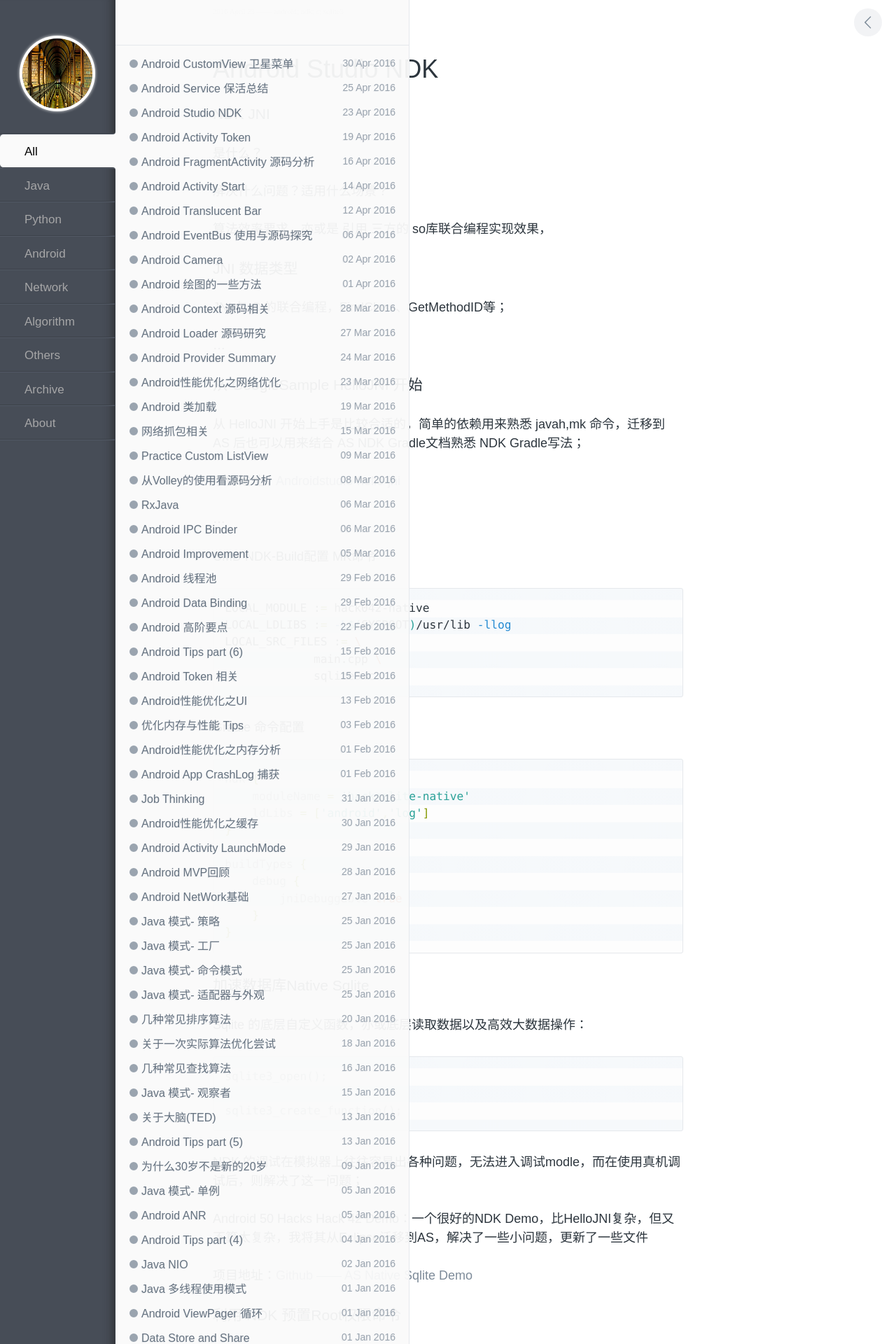
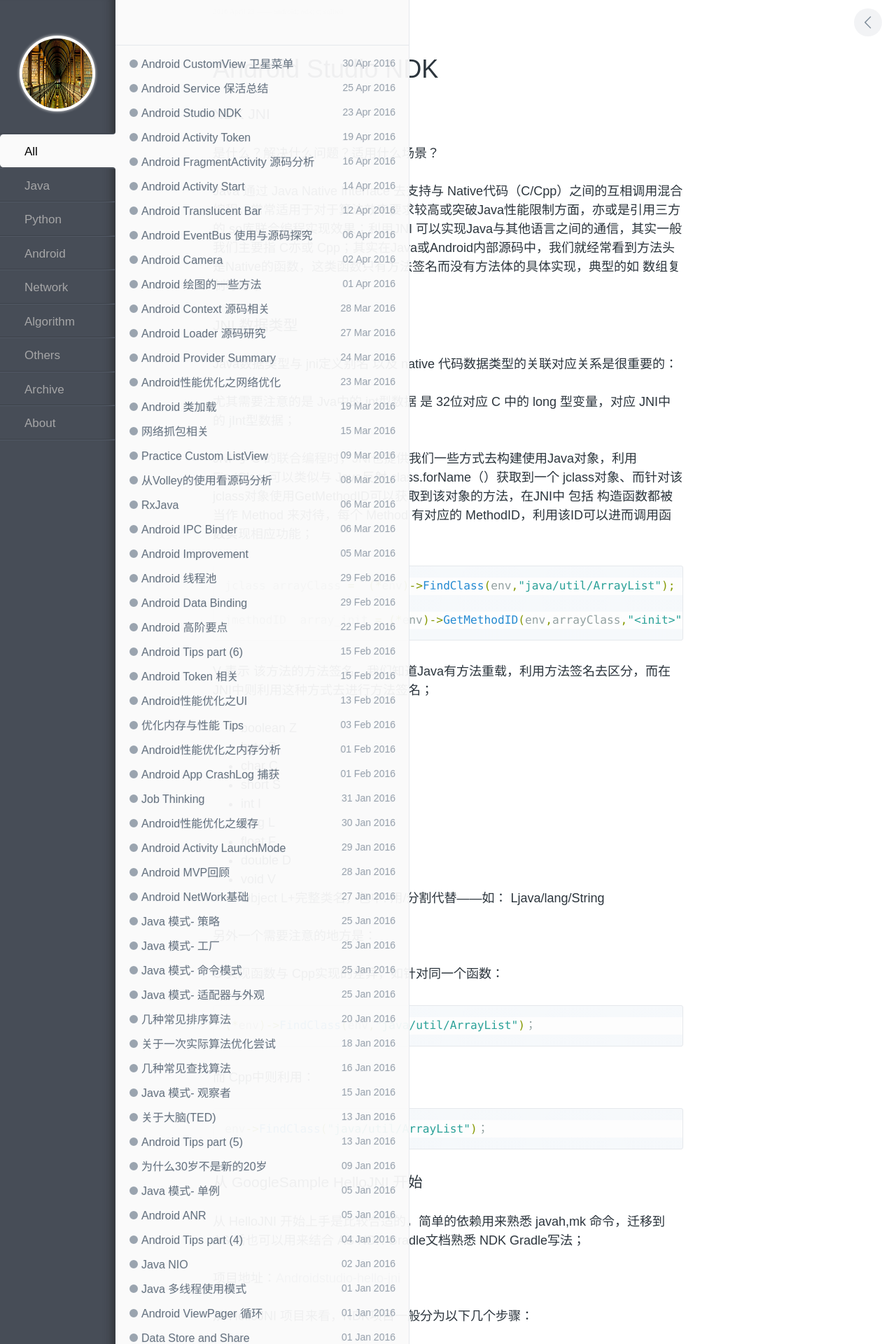
Before and after one commit to enlipan/enlipan.github.io, a Jekyll site: the page built from _posts/2016-04-23-android-as-ndk.md, in a window 1280 px wide. Shown: the top 1920 px of the page at 70% size. Built offline with Jekyll 4.4.1, drawn with Linux system fonts in a browser that asks for light colours; nearby versions of some CDN libraries; comment, search, counter and statistics services are not loaded; some of the changed text lies outside the part shown.

Commit message:
post pages android ndk

```diff
--- a/_posts/2016-04-23-android-as-ndk.md
+++ b/_posts/2016-04-23-android-as-ndk.md
@@ -8,33 +8,81 @@ keywords: [android, ndk,c,sqlite3]
 
 ###  NDK JNI
 
-是什么？
+是什么？解决什么问题？适用什么场景？
 
-解决什么问题？适用什么场景？
-
-
-算法效率要求，亦或是 引用 三方的 so库联合编程实现效果，
+Java 通过 Java Native Interface 去支持与 Native代码（C/Cpp）之间的互相调用混合编程，常常适用于对于算法效率要求较高或突破Java性能限制方面，亦或是引用三方的 so库联合编程实现效果；利用JNI 可以实现Java与其他语言之间的通信，其实一般我们主要指 C亦或 Cpp；其实在Java或Android内部源码中，我们就经常看到方法头是Native的函数，这类函数只有方法签名而没有方法体的具体实现，典型的如 数组复制等等；
 
 
 ###  JNI 数据类型
 
-JNI 与 C 的联合编程，FindClass、GetMethodID等；
+Java数据类型与 jni定义别名 以及 native 代码数据类型的关联对应关系是很重要的：
 
-...
+尤其需要注意的是 Jva中的 int型数据 是 32位对应 C 中的 long 型变量，对应 JNI中的 jInt型数据；
 
 
-###  从 GoogleSample HelloJNI 开始
+JNI 与 C 的联合编程时，JNI也提供我们一些方式去构建使用Java对象，利用FindClass可以类似与 Java反射 class.forName（）获取到一个 jclass对象、而针对该jclass对象使用GetMethodID可以获取到该对象的方法，在JNI中 包括 构造函数都被当作 Method 来对待，每个 Method 有对应的 MethodID，利用该ID可以进而调用函数实现相应功能；
+
+{% highlight java %}
+
+jclass arrayClass =  (*env)->FindClass(env,"java/util/ArrayList");
+
+jmethodID  array_init = (*env)->GetMethodID(env,arrayClass,"<init>","()V");
+
+{% endhighlight %}
+
+V 表示 该方法的方法签名，我们知道Java有方法重载，利用方法签名去区分，而在JNI中则利用这种方式去进行方法签名；
+
+*  boolean   Z
+*  byte      B
+*  char      C
+*  short     S
+*  int       I
+*  long      L
+*  float     F
+*  double    D
+*  void      V
+*  Object    L+完整类名，包中. 用/分割代替——如： Ljava/lang/String
 
 
+另外一个需要注意的地方是：
+
+C 实现函数与 Cpp实现的差异，如针对同一个函数：
+
+{% highlight java %}
+
+(*env)->FindClass(env,"java/util/ArrayList")；
+
+{% endhighlight %}
+
+而 Cpp中则利用：
+
+{% highlight java %}
+
+env->FindClass("java/util/ArrayList")；
+
+{% endhighlight %}
+
+###  从 GoogleSample HelloJNI 开始
 
 从 HelloJNI 开始上手是比较合适的，简单的依赖用来熟悉 javah,mk 命令，迁移到 AS 后也可以用来结合 AS NDK Gradle文档熟悉 NDK Gradle写法；
 
 项目地址：[Androidstudio-hello-jni](https://github.com/itlipan/android-ndk/tree/master/hello-jni)
 
-...
+从 HelloJNI 项目来看，NDK项目一般分为以下几个步骤：
+
+*  编写 Native 函数，可以是 static的，当然也可以是 非Static,一般使用 static的会更加方便，但是也要注意 static特性，是程序最开始就会加载；
+*  Build生成 Native函数所在 Java源码的 class 文件；
+*  利用 javah -jni 命令编译生成对应native函数头文件；
+*  实现 native 函数，在 AS中 正确的对应的头文件，native函数以及native函数实现会自动关联起来；
+
 
 ####  CMD  NDK-Build配置 MK命令
 
+虽然说 目前 AndroidStudio已经弱化了 android.mk 文件，直接利用Gradle配置既可以生成so文件，嵌入到App中，但是mk文件依旧有理解的必要；一个典型的 android.mk 文件主要包含以下几个模块：
+
+* module   模块名称，即是加载时利用的模块名称；
+* ldlibs   一些库名称，如 log输出库
+* src      指定源码
 
 {% highlight bash %}
 
@@ -47,6 +95,8 @@ LOCAL_SRC_FILES := \
 {% endhighlight %}
 
 ####  Gradle 命令配置
+
+Gradle的配置命令相对于使用 mk 命令就更加简单了，一般直接查阅文档可以解决问题，典型的Gradle配置如下：
 
 {% highlight groovy %}
 
```
Also changed, not shown: other parts of _posts/2016-04-23-android-as-ndk.md (+0 -1 lines), _posts/2016-04-30-android-satellite-custom-viewgroup.md (+4 -0 lines).
